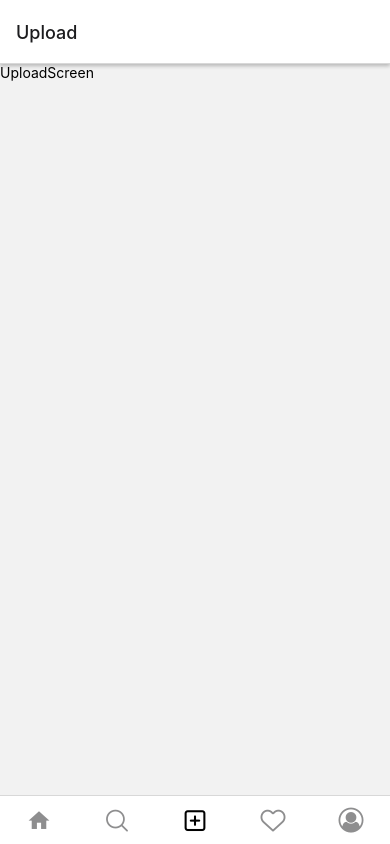
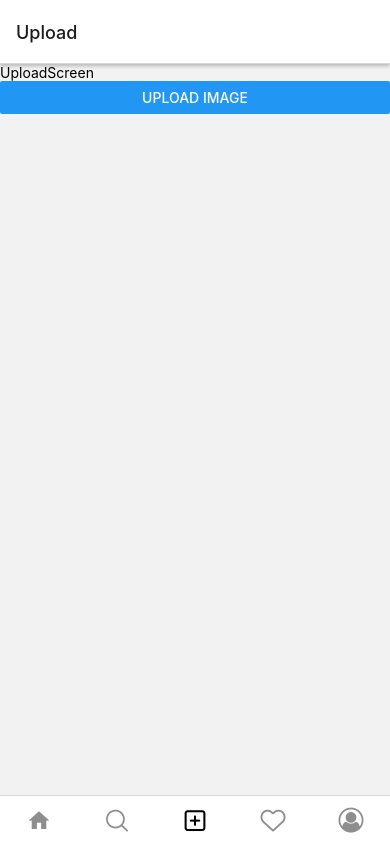
Before and after one commit to JoeMartin2001/instagram-clone, a React Native app: screen /Upload in a window 390 px wide. Built offline with nearby package versions, Linux system fonts and the light colour scheme.

Commit message:
chanched

```diff
--- a/app.json
+++ b/app.json
@@ -1,5 +1,13 @@
 {
   "expo": {
+    "plugins": [
+      [
+        "expo-image-picker",
+        {
+          "photosPermission": "The app accesses your photos to let you share them with your friends."
+        }
+      ]
+    ],
     "name": "insta-clone",
     "slug": "insta-clone",
     "version": "1.0.0",
@@ -13,9 +21,7 @@
     "updates": {
       "fallbackToCacheTimeout": 0
     },
-    "assetBundlePatterns": [
-      "**/*"
-    ],
+    "assetBundlePatterns": ["**/*"],
     "ios": {
       "supportsTablet": true
     },
--- a/package.json
+++ b/package.json
@@ -15,6 +15,7 @@
     "@react-navigation/native": "^6.0.6",
     "@react-navigation/native-stack": "^6.2.5",
     "expo": "~44.0.0",
+    "expo-image-picker": "~12.0.1",
     "expo-status-bar": "~1.2.0",
     "react": "17.0.1",
     "react-dom": "17.0.1",
--- /dev/null
+++ b/src/fakedatta/images.js
@@ -0,0 +1,14 @@
+import React from 'react'
+import { View, Text, StyleSheet } from 'react-native'
+
+const Images = () => {
+  return (
+    <View style={styles.main}>
+      <Text style={styles.imagetext}>salam </Text>
+    </View>
+  )
+}
+
+const styles = StyleSheet.create({})
+
+export default Images
--- a/src/fakedatta/posts.js
+++ b/src/fakedatta/posts.js
@@ -8,8 +8,8 @@ export const FakePosts = [
   },
   {
     id: 2,
-    name: 'Azamjon',
-    title: 'Alimov',
+    name: 'Azimjon',
+    title: 'Botirov',
     uri:
       'https://encrypted-tbn0.gstatic.com/images?q=tbn:ANd9GcSB3UpIf-0esrULCTuwtK_nVQt84JUXjmxmgw&usqp=CAU',
   },
--- a/src/screens/search/index.js
+++ b/src/screens/search/index.js
@@ -1,6 +1,7 @@
 import React from 'react'
-import { View, Text, TextInput, StyleSheet } from 'react-native'
+import { View, Text, TextInput, StyleSheet, Image } from 'react-native'
 import { EvilIcons } from '@expo/vector-icons'
+import Images from '../../fakedatta/images'
 
 const SearchScreen = () => {
   return (
@@ -14,9 +15,10 @@ const SearchScreen = () => {
 const styles = StyleSheet.create({
   searchinput: {
     borderColor: 'rgb(79, 122, 160)',
-    borderWidth: 1,
+
     flexDirection: 'row',
   },
+
   input: {},
 })
 
--- a/src/screens/upload/index.js
+++ b/src/screens/upload/index.js
@@ -1,12 +1,42 @@
-import React from 'react';
-import { View, Text } from 'react-native';
+import React, { useState } from 'react'
+import { View, Text, Button, Image, StyleSheet } from 'react-native'
+import * as ImagePicker from 'expo-image-picker'
 
 const UploadScreen = () => {
+  const [image, setImage] = useState(null)
+
+  const pickImage = async () => {
+    // No permissions request is necessary for launching the image library
+    let result = await ImagePicker.launchImageLibraryAsync({
+      mediaTypes: ImagePicker.MediaTypeOptions.All,
+      allowsEditing: true,
+      aspect: [4, 3],
+      quality: 1,
+    })
+
+    console.log(result)
+    if (!result.cancelled) {
+      setImage(result.uri)
+    }
+  }
+
   return (
     <View>
       <Text>UploadScreen</Text>
+
+      {image && (
+        <Image source={{ uri: image }} style={{ width: 200, height: 200 }} />
+      )}
+      <Button title="Upload image" onPress={pickImage} />
     </View>
-  );
-};
+  )
+}
 
-export default UploadScreen;
+const styles = StyleSheet.create({
+  imageView: {
+    width: 200,
+    height: 200,
+  },
+})
+
+export default UploadScreen
```
Also changed, not shown: 2 other files (tests, documents, lock files or other folders).
